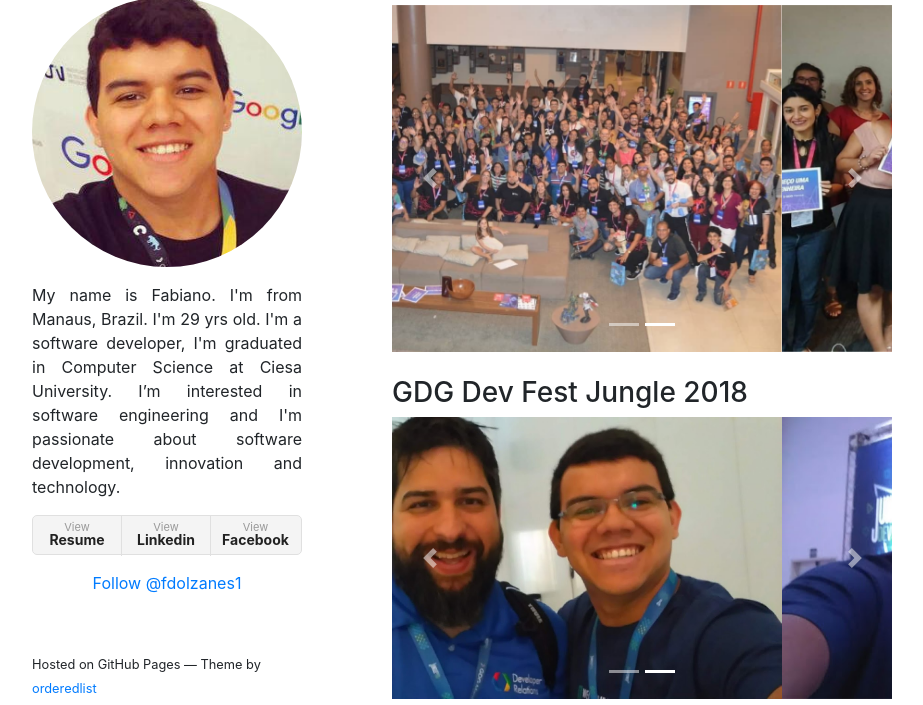
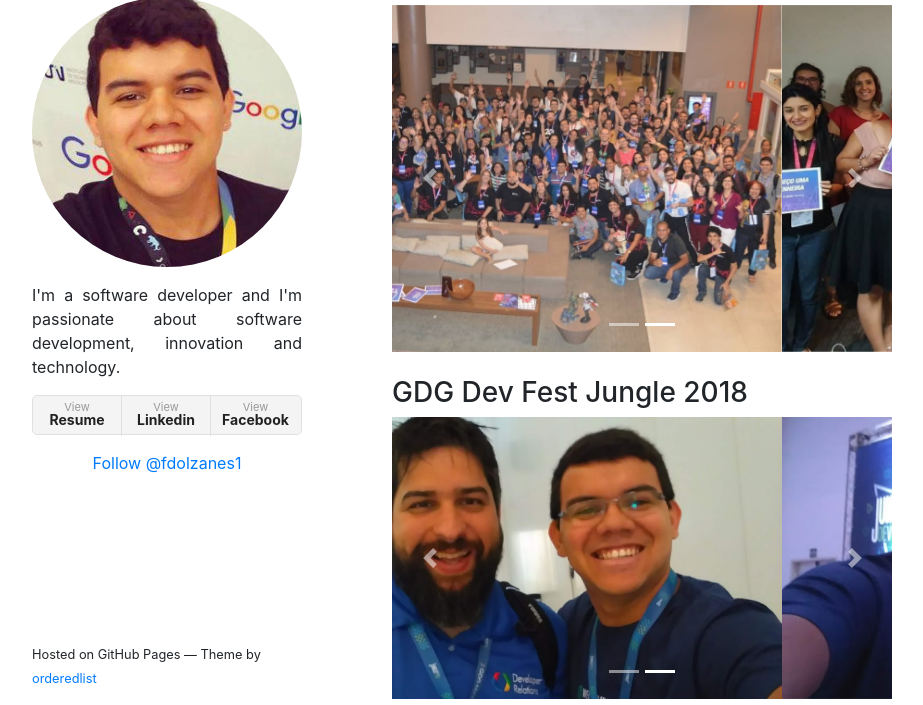
Before and after one commit to fdolzanes1/fdolzanes1.github.io, a plain HTML site: page index.html in a window 1280 px wide. Shown: the part 95-800 px from the top of the page, without its empty margins (178-1101 px from the left). Drawn offline with nearby package versions, Linux system fonts and the light colour scheme.

Commit message:
add update

```diff
--- a/index.html
+++ b/index.html
@@ -18,7 +18,7 @@
       <header>
         <center><h3>@FabianoDolzanes</h3></center>
         <p><img class="rounded-circle" src="assets/images/fdolzanes.jpg" /></p>
-        <p align="justify">My name is Fabiano. I'm from Manaus, Brazil. I'm 29 yrs old. I'm a software developer, I'm graduated in Computer Science at Ciesa University. I’m interested in software engineering and I'm passionate about software development, innovation and technology.</p>
+        <p align="justify">I'm a software developer and I'm passionate about software development, innovation and technology.</p>
         <ul>
           <li><a href="https://fdolzanes1.github.io/assets/file/Curriculo_Fabiano_Dolzanes_2019.pdf" target="_blank">View<strong>Resume</strong></a></li>
           <li><a href="https://linkedin.com/in/fabianodolzanes" target="_blank">View<strong>Linkedin</strong></a></li>
--- a/stylesheets/styles.css
+++ b/stylesheets/styles.css
@@ -247,7 +247,7 @@ footer {
   width:270px;
   float:left;
   position:fixed;
-  bottom:-10px;
+  bottom:0px;
   -webkit-font-smoothing:subpixel-antialiased;
 }
 
```
